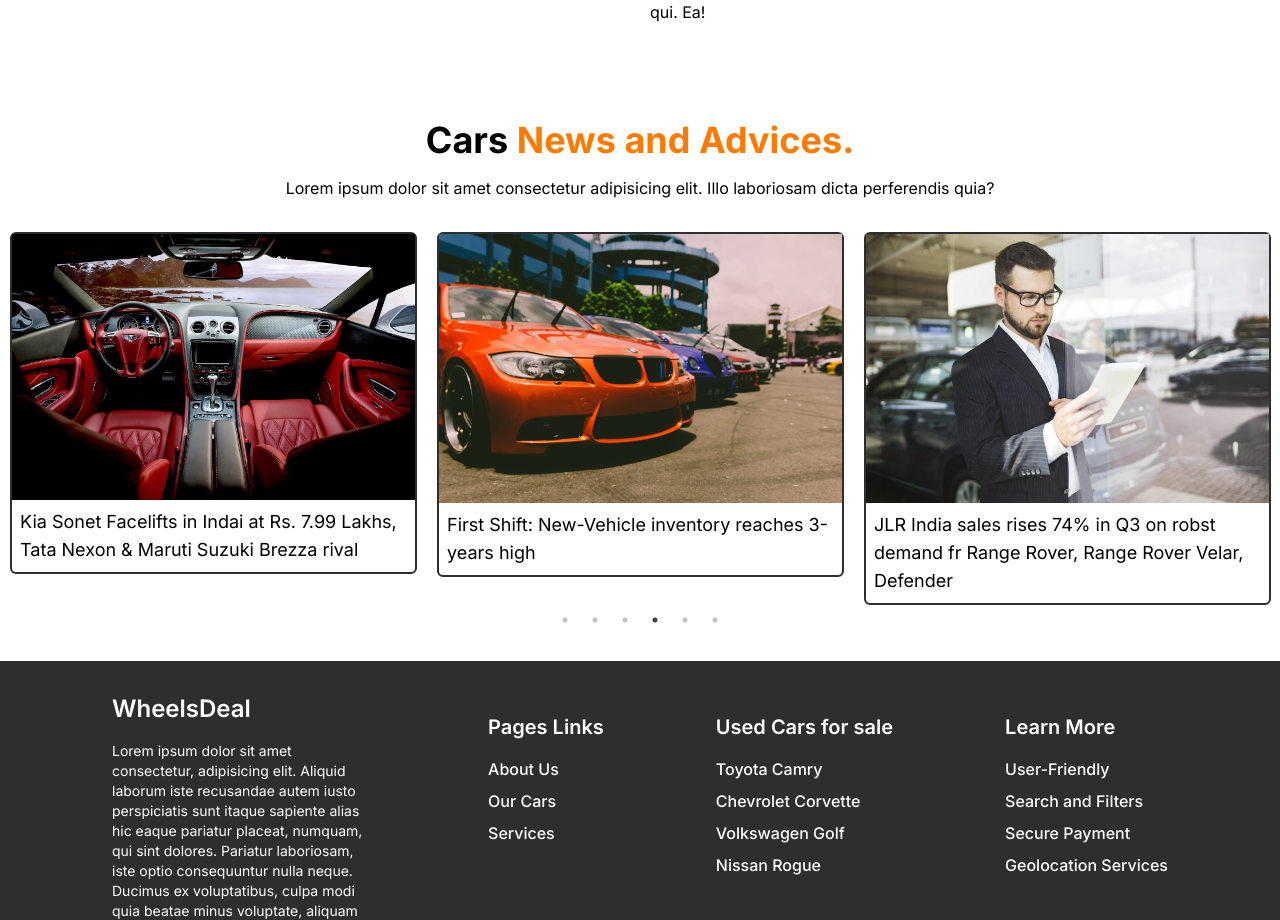
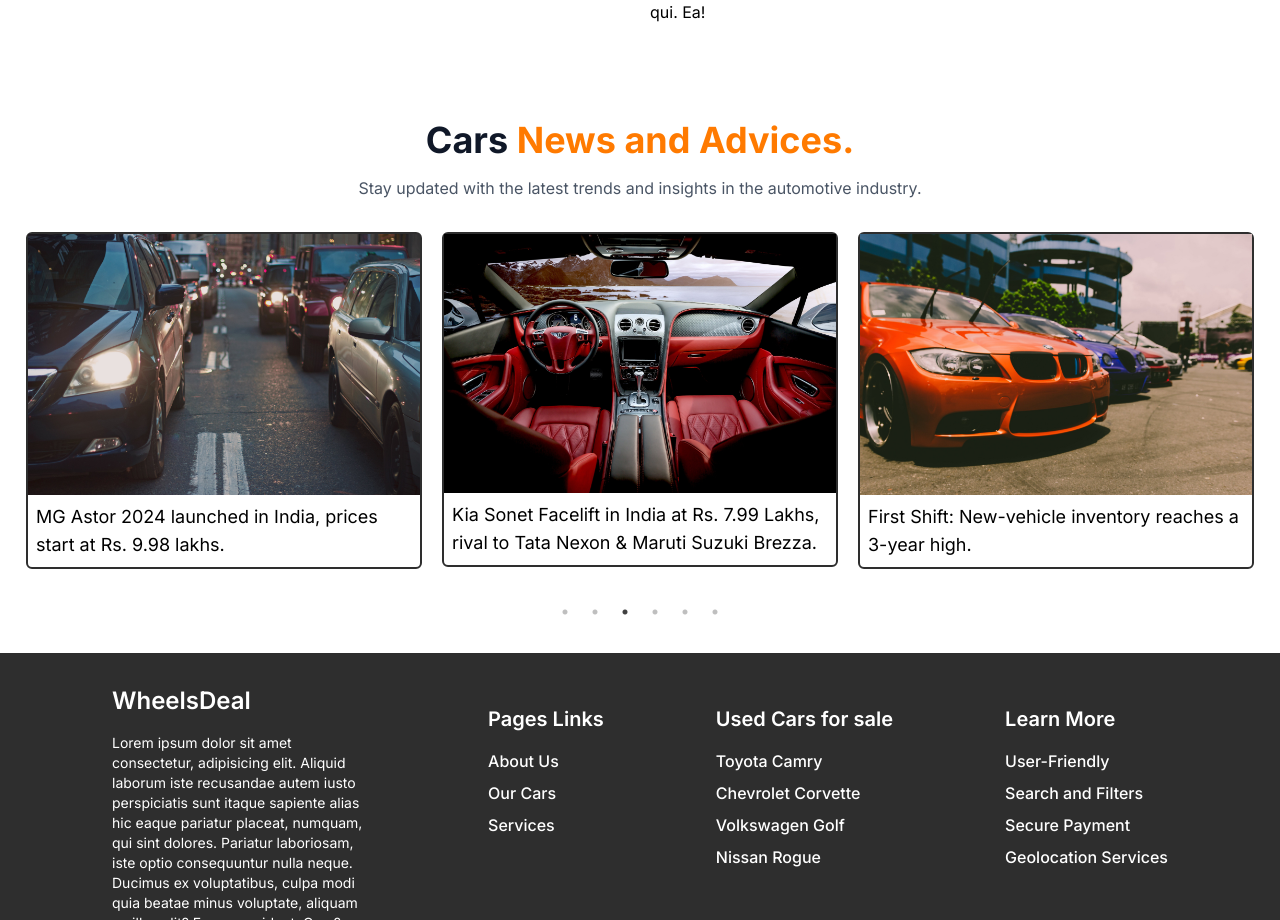
Before and after one commit to aviihs/reactSites, a React (Vite) app: page / in a window 1280 px wide. Shown: the part 2443-3363 px from the top of the page. Built offline with nearby package versions, Linux system fonts and the light colour scheme.

Commit message:
edited news image paths

```diff
--- a/src/components/Home/News/CarNews.jsx
+++ b/src/components/Home/News/CarNews.jsx
@@ -1,39 +1,20 @@
 import React from "react";
 import Slider from "react-slick";
 import CarNewsCard from "./CarNewsCard";
+import news1 from "../../../assets/img/news1.jpg";
+import news2 from "../../../assets/img/news2.jpg";
+import news3 from "../../../assets/img/news3.jpg";
+import news4 from "../../../assets/img/news4.jpg";
+import news5 from "../../../assets/img/news5.jpg";
+import news6 from "../../../assets/img/news6.jpg";
 
-const CarNews = () => {
 const newsData = [
-    {
-      id: 0,
-      img: "src/assets/img/news1.jpg",
-      desc: "Toyota touts internal combustion engine potential, even in EV era",
-    },
-    {
-      id: 1,
-      img: "src/assets/img/news2.jpg",
-      desc: "BMW Group India clocks best-ever annual sales in 2023, leads luxury electric car segments.",
-    },
-    {
-      id: 2,
-      img: "src/assets/img/news3.jpg",
-      desc: "MG Astor 2024 launched in India, prices statrs at RS. 9.98 lakhs.",
-    },
-    {
-      id: 3,
-      img: "src/assets/img/news4.jpg",
-      desc: "Kia Sonet Facelifts in Indai at Rs. 7.99 Lakhs, Tata Nexon & Maruti Suzuki Brezza rival",
-    },
-    {
-      id: 4,
-      img: "src/assets/img/news5.jpg",
-      desc: "First Shift: New-Vehicle inventory reaches 3-years high",
-    },
-    {
-      id: 5,
-      img: "src/assets/img/news6.jpg",
-      desc: "JLR India sales rises 74% in Q3 on robst demand fr Range Rover, Range Rover Velar, Defender",
-    },
+  { id: 0, img: news1, desc: "Toyota touts internal combustion engine potential, even in EV era" },
+  { id: 1, img: news2, desc: "BMW Group India clocks best-ever annual sales in 2023, leads luxury electric car segments." },
+  { id: 2, img: news3, desc: "MG Astor 2024 launched in India, prices start at Rs. 9.98 lakhs." },
+  { id: 3, img: news4, desc: "Kia Sonet Facelift in India at Rs. 7.99 Lakhs, rival to Tata Nexon & Maruti Suzuki Brezza." },
+  { id: 4, img: news5, desc: "First Shift: New-vehicle inventory reaches a 3-year high." },
+  { id: 5, img: news6, desc: "JLR India sales rise 74% in Q3 due to robust demand for Range Rover, Velar, and Defender." },
 ];
 
 const settings = {
@@ -42,46 +23,27 @@ const CarNews = () => {
   slidesToShow: 3,
   slidesToScroll: 1,
   autoplay: true,
-    autoplaySpeed: 1500, // More readable
+  autoplaySpeed: 2000,
   pauseOnHover: true,
   arrows: false,
   responsive: [
-      {
-        breakpoint: 1023,
-        settings: {
-          slidesToShow: 3,
-          slidesToScroll: 1,
-          dots: true,
-        },
-      },
-      {
-        breakpoint: 768,
-        settings: {
-          slidesToShow: 2,
-          slidesToScroll: 1,
-        },
-      },
-      {
-        breakpoint: 480,
-        settings: {
-          slidesToShow: 1,
-          slidesToScroll: 1,
-        },
-      },
+    { breakpoint: 1023, settings: { slidesToShow: 3, slidesToScroll: 1 } },
+    { breakpoint: 768, settings: { slidesToShow: 2, slidesToScroll: 1 } },
+    { breakpoint: 480, settings: { slidesToShow: 1, slidesToScroll: 1 } },
   ],
 };
 
+const CarNews = () => {
   return (
-    <div className="container mx-auto mt-24">
-      <h1 className="font-bold text-4xl text-center">
+    <div className="container mx-auto mt-24 px-4">
+      <h1 className="font-bold text-4xl text-center text-gray-900">
         Cars <span className="text-primary">News and Advices.</span>
       </h1>
-      <p className="text-center mt-4 ">
-        Lorem ipsum dolor sit amet consectetur adipisicing elit. Illo laboriosam
-        dicta perferendis quia?
+      <p className="text-center mt-4 text-gray-600">
+        Stay updated with the latest trends and insights in the automotive industry.
       </p>
       <div className="mt-8">
-        < Slider {...settings}>
+        <Slider {...settings}>
           {newsData.map((item) => (
             <CarNewsCard key={item.id} img={item.img} desc={item.desc} />
           ))}
```
Lines whose indentation alone changed are shown as unchanged.
